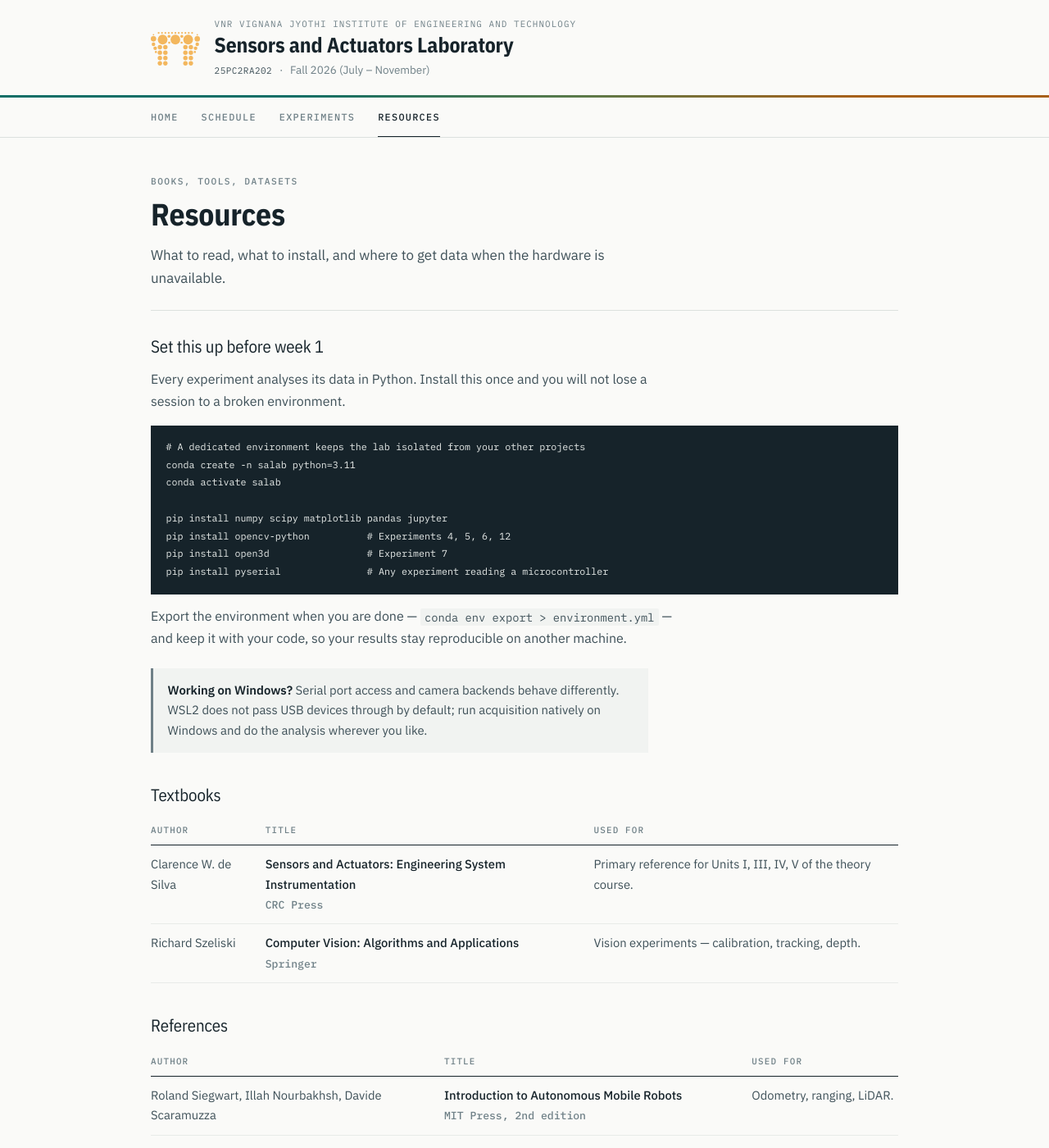
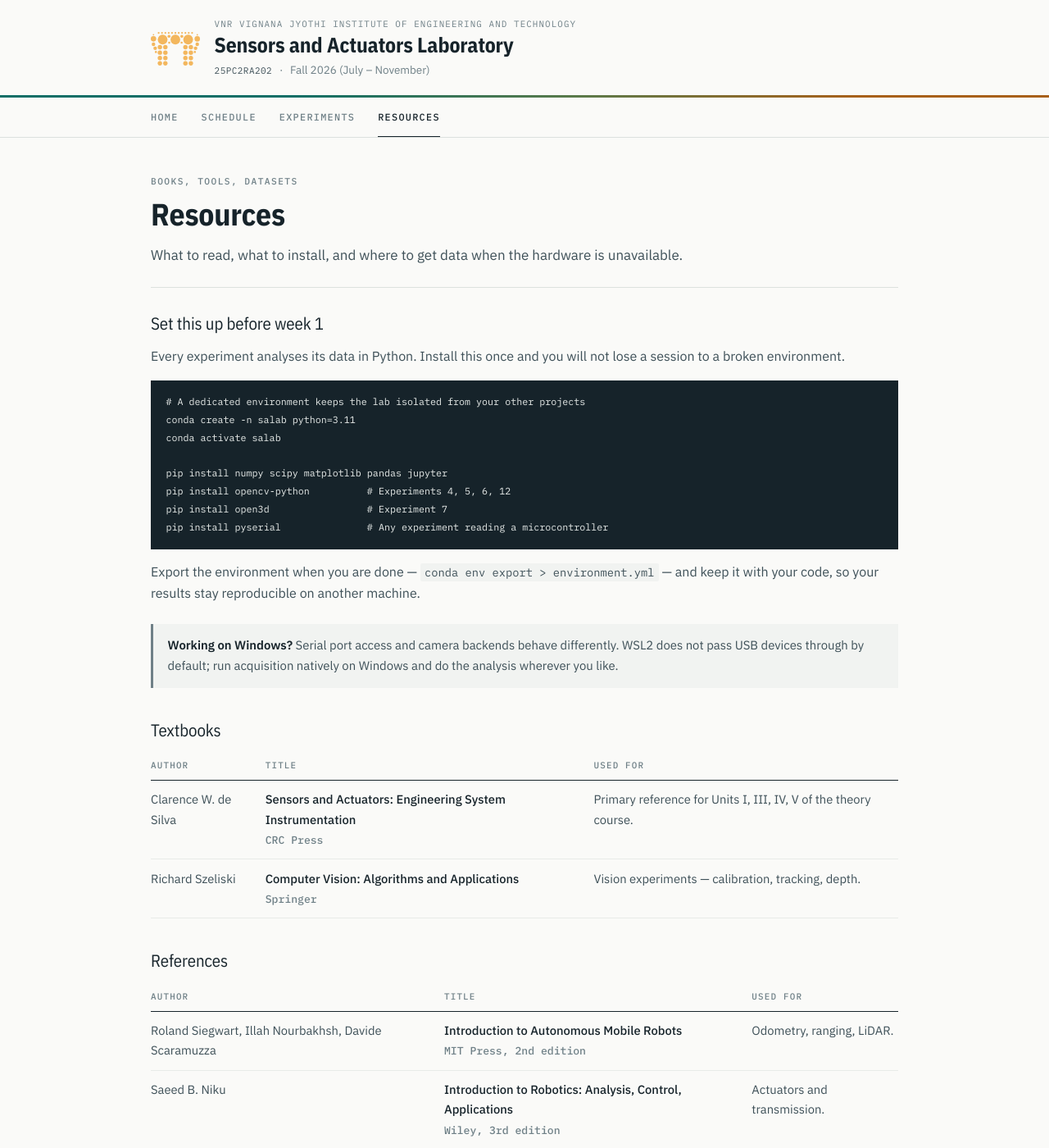
Before and after one commit to uhvardhan/sensors-actuators-lab, a Jekyll site: the page built from resources.md, in a window 1280 px wide and 1400 px high. Shown: the whole window at 82% size. Built offline with Jekyll 4.4.1, drawn with Linux system fonts in a browser that asks for light colours.

Commit message:
Let prose run the full wrap width
Paragraphs, lists and ledes were capped at 68ch / 62ch, so their right
edge stopped well short of the section rules and the Updates panel --
the misalignment was the cap, not the margins. Drop both caps: prose
now ends where every rule on the page ends, and the description loses
two lines of wrapping.

Co-Authored-By: Claude Opus 5 <noreply@anthropic.com>
Claude-Session: https://claude.ai/code/session_019icvzhAgnNWJ32j6aSJQQF

```diff
--- a/assets/css/style.css
+++ b/assets/css/style.css
@@ -202,7 +202,6 @@ h3 { font-size: 1.05rem; margin: 1.9rem 0 .6rem; }
   margin: .9rem 0 0;
   font-size: 1.06rem;
   color: var(--ink-2);
-  max-width: 62ch;
 }
 
 .page-head { padding-bottom: 1.5rem; border-bottom: 1px solid var(--rule); margin-bottom: 2rem; }
@@ -345,15 +344,9 @@ h3 { font-size: 1.05rem; margin: 1.9rem 0 .6rem; }
 
 /* ── Prose ────────────────────────────────────────────────────────────────── */
 
+/* Prose runs the full wrap width, so its right edge lines up with the section
+   rules and the Updates panel instead of stopping short of them. */
 .prose { max-width: none; }
-.prose > p,
-.prose > ul,
-.prose > ol,
-.prose > blockquote,
-.prose > h2,
-.prose > h3,
-.prose > .note,
-.prose > pre { max-width: 68ch; }
 .prose p { margin: 0 0 1.05rem; color: var(--ink-2); }
 .prose ul, .prose ol { margin: 0 0 1.15rem; padding-left: 1.25rem; color: var(--ink-2); }
 .prose li { margin-bottom: .4rem; }
```
